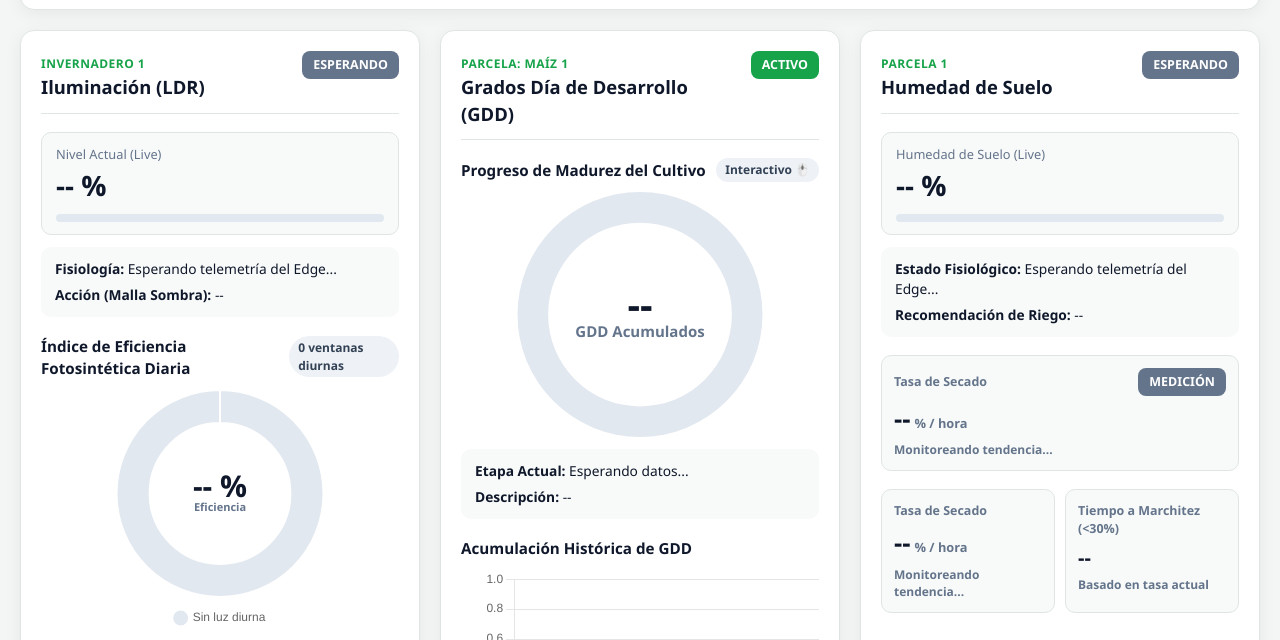
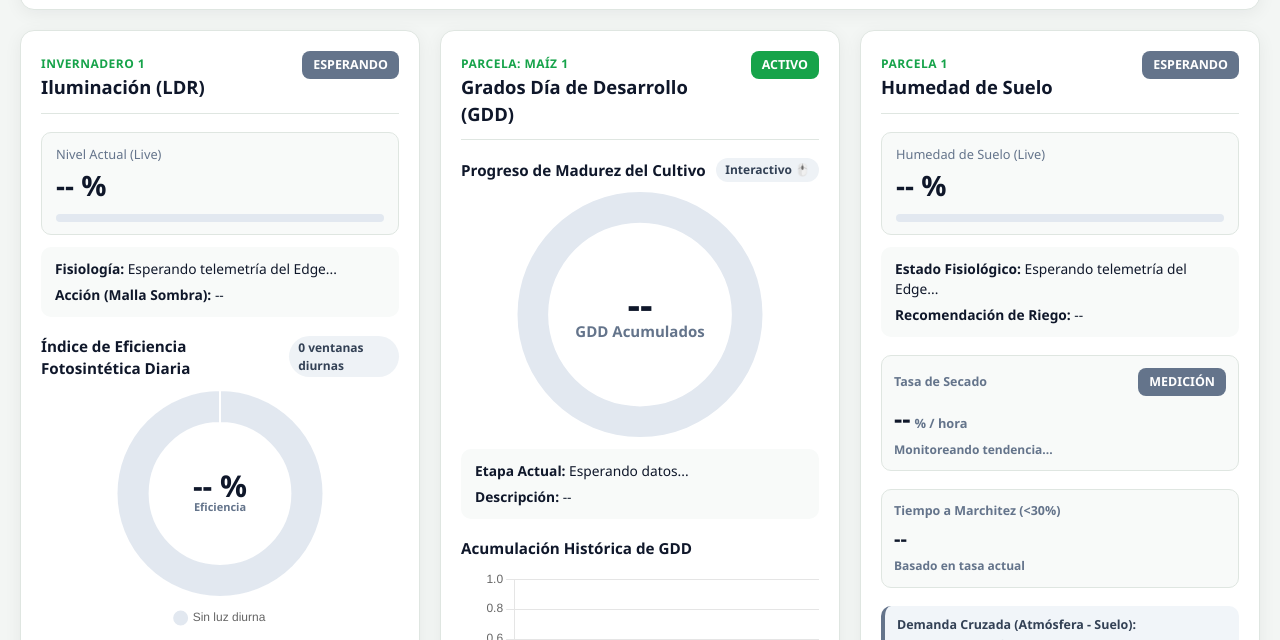
Before and after one commit to ArielBorbon/AdquisicionDatos_Agricola, a plain HTML site: page dashboard_web/index.html in a window 1280 px wide. Shown: the part 93-733 px from the top of the page. Drawn offline with nearby package versions, Linux system fonts and the light colour scheme; a script that the page names is missing.

Commit message:
Correccion de indicador de tasa de secado duplicado

```diff
--- a/dashboard_web/index.html
+++ b/dashboard_web/index.html
@@ -106,9 +106,6 @@
     </section>
 
     <!-- =======================================================
-         MÓDULO 2 (RESERVADO): CLIMA (MAÍZ 1)
-         ======================================================= -->
-    <!-- =======================================================
          MÓDULO 2 (ACTIVO): CLIMA (MAÍZ 1) - GDD
          ======================================================= -->
     <section id="modulo-clima" class="card card-active">
@@ -127,7 +124,8 @@
           <span class="chip" title="Clic en la gráfica para cambiar vista">Interactivo 🖱️</span>
         </div>
 
-        <div class="doughnut-wrapper" style="cursor: pointer;" id="gdd-chart-container" title="Clic para alternar entre GDD actual y restante">
+        <div class="doughnut-wrapper" style="cursor: pointer;" id="gdd-chart-container"
+          title="Clic para alternar entre GDD actual y restante">
           <canvas id="gdd-doughnut-chart"></canvas>
         </div>
 
@@ -176,11 +174,10 @@
         </div>
       </div>
 
-      <!-- KPI DESTACADO: Tasa de Secado y Tiempo a Marchitez -->
+      <!-- KPI DESTACADO: Tasa de Secado con Semáforo -->
       <div class="kpi-box-primary">
         <div class="kpi-header-row">
           <span class="kpi-box-label">Tasa de Secado</span>
-          <!-- Badge de Semáforo Específico de Tasa -->
           <span id="tasa-secado-badge" class="state-badge state-gris">MEDICIÓN</span>
         </div>
         <div class="kpi-box-val-group">
@@ -190,30 +187,17 @@
         <span id="tasa-secado-sub" class="kpi-box-subtext">Monitoreando tendencia...</span>
       </div>
 
-
-
-      <div class="kpi-grid-suelo">
-        <div class="kpi-box-primary">
-          <span class="kpi-box-label">Tasa de Secado</span>
-          <div class="kpi-box-val-group">
-            <strong id="tasa-secado-value" class="kpi-box-value">--</strong>
-            <span class="kpi-box-unit">% / hora</span>
-          </div>
-          <span id="tasa-secado-sub" class="kpi-box-subtext">Monitoreando tendencia...</span>
-        </div>
-
-        <div class="kpi-box-secondary">
-          <span class="kpi-box-label">Tiempo a Marchitez (&lt;30%)</span>
-          <strong id="tiempo-marchitez-value" class="kpi-box-value-sec">--</strong>
-          <span class="kpi-box-subtext">Basado en tasa actual</span>
-        </div>
+      <!-- Tiempo estimado a Marchitez -->
+      <div class="kpi-box-secondary">
+        <span class="kpi-box-label">Tiempo a Marchitez (&lt;30%)</span>
+        <strong id="tiempo-marchitez-value" class="kpi-box-value-sec">--</strong>
+        <span class="kpi-box-subtext">Basado en tasa actual</span>
       </div>
 
       <!-- Alerta de Demanda Cruzada (DPV vs Suelo) -->
       <div id="demanda-cruzada-box" class="cross-demand-box state-gris-light">
         <strong>Demanda Cruzada (Atmósfera - Suelo):</strong>
         <p id="demanda-cruzada-texto">Evaluando relación DPV / Humedad...</p>
-      </div>
       </div>
 
       <!-- Tendencia Histórica de Suelo -->
```
